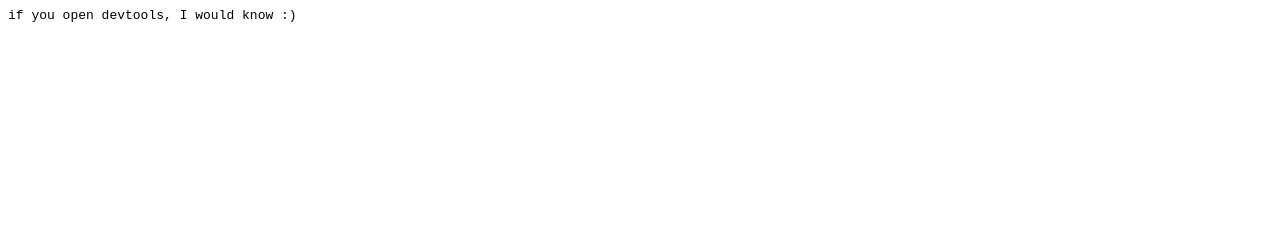
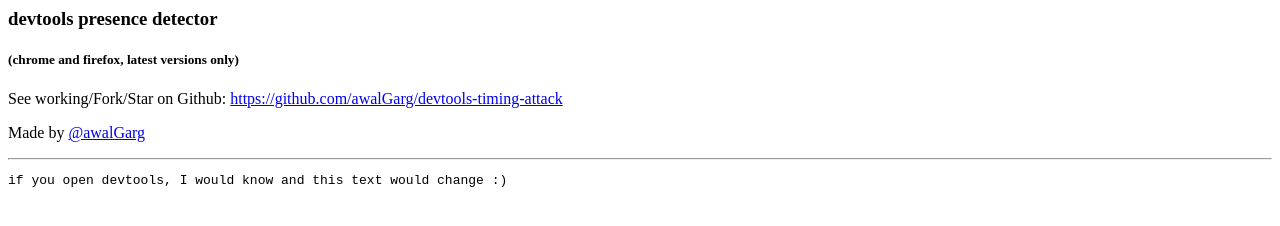
Before and after one commit to awalgarg/devtools-timing-attack, a plain HTML site: page index.html in a window 1280 px wide. Drawn offline with Linux system fonts and the light colour scheme.

Commit message:
improve things a bit

```diff
--- a/attack.js
+++ b/attack.js
@@ -1,13 +1,20 @@
-limit = (navigator.userAgent.indexOf('Firefox') === -1) ? 3 : 7;
+ff = (navigator.userAgent.indexOf('Firefox') !== -1);
+timeLimit = ff ? 5 : 2;
+varLimit = ff ? 2 : 3;
 iterations = 20;
+lastRun = null;
 function run() {
 	iterations = +iterations;
-	return (
-		Array(Number(iterations))
+	took = (
+		Array(iterations)
 			.fill(0)
 			.map(collect)
-			.reduce((a,b) => (a+b), 0)
+			.reduce(function(a, b) { return a+b; }, 0)
 	) / iterations;
+	if (location.search.indexOf('debug') !== -1) {
+		debug.appendChild(document.createTextNode(`\n\ntook ${took} ms on average`));
+	}
+	return took;
 }
 
 function collect(_, i) {
@@ -21,20 +28,30 @@ function heavyTask(arg) {
 	var buffer = [];
 	for (var i = 0; i <= arg; i++) {
 		var el = document.createElement('script');
-		el.textContent = `console.log(${i})`;
+		el.textContent = 'console.log(' + i + ')';
 		document.head.appendChild(el);
 		buffer.push(el);
 	}
 	for (var i = 0; i <= arg; i++) {
-		buffer[i].remove();
+		document.head.appendChild(buffer[i]);
 	}
 }
 
+if (!('fill' in [])) {
+	Array.prototype.fill = function(val) {
+		for (var i = 0; i < this.length; i++) {
+			this[i] = val;
+		}
+		return this;
+	};
+}
+
 (function check() {
-	if (run() > limit) {
+	var val = run();
+	if (val > timeLimit) {
 		res.textContent = 'Y U NO CLOSE DEVTOOLS!!';
 	} else {
-		res.textContent = 'if you open devtools, I would know :)';
+		res.textContent = 'if you open devtools, I would know and this text would change :)';
 	}
 	setTimeout(check, 500);
 })();
--- a/index.html
+++ b/index.html
@@ -1,2 +1,13 @@
-<pre id="res">output</pre>
+<title>devtools presence detector</title>
+<h3>devtools presence detector</h3>
+<h5>(chrome and firefox, latest versions only)</h5>
+<p>See working/Fork/Star on Github: <a href="https://github.com/awalGarg/devtools-timing-attack">https://github.com/awalGarg/devtools-timing-attack</a></p>
+
+<p>Made by <a href="https://twitter.com/awalGarg">@awalGarg</a></p>
+
+<hr>
+
+<pre id="res">loading...</pre>
+<pre id="change"></pre>
+<pre id="debug"></pre>
 <script src="./attack.js"></script>
```
Also changed, not shown: 1 other file.
